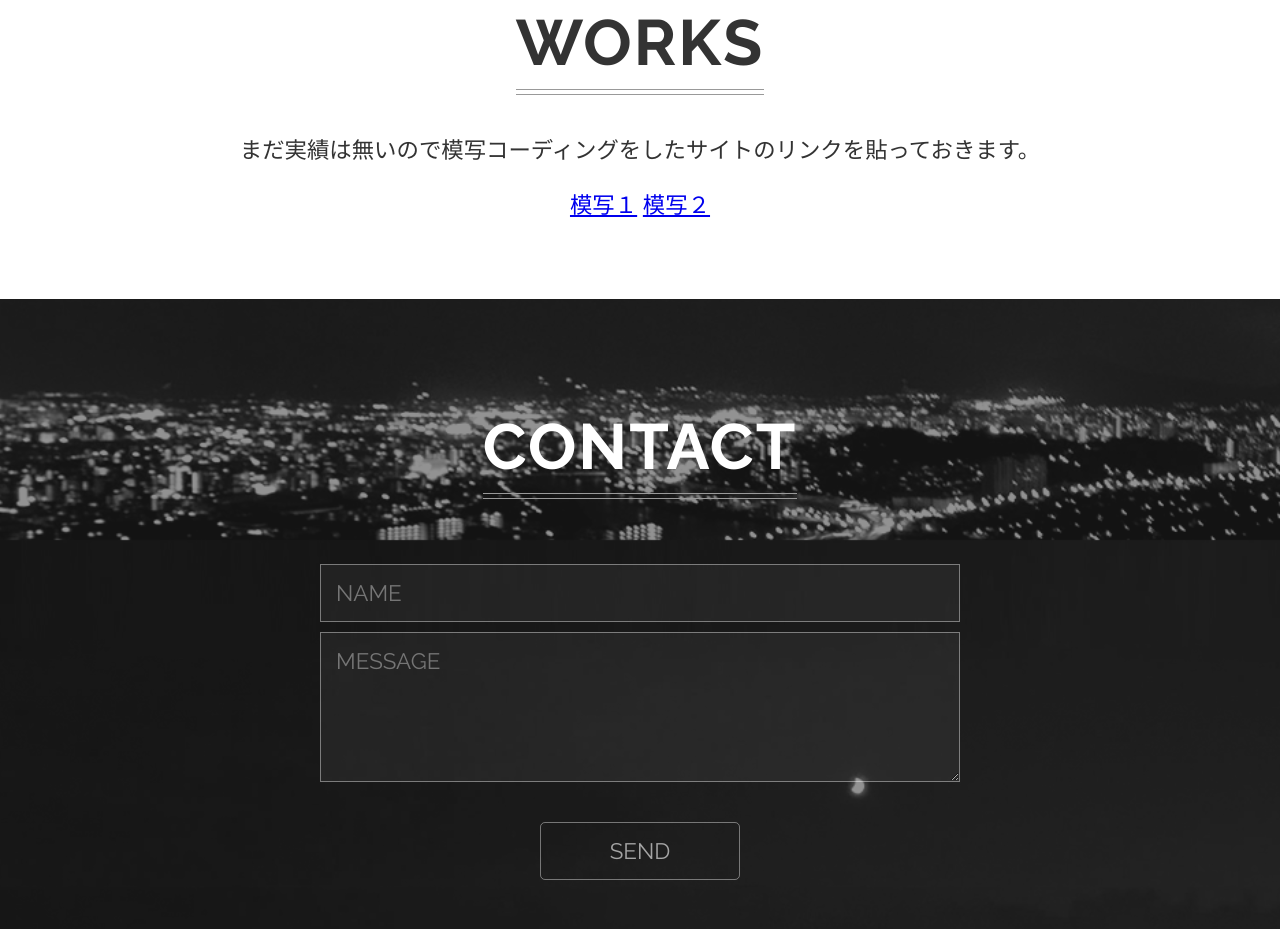
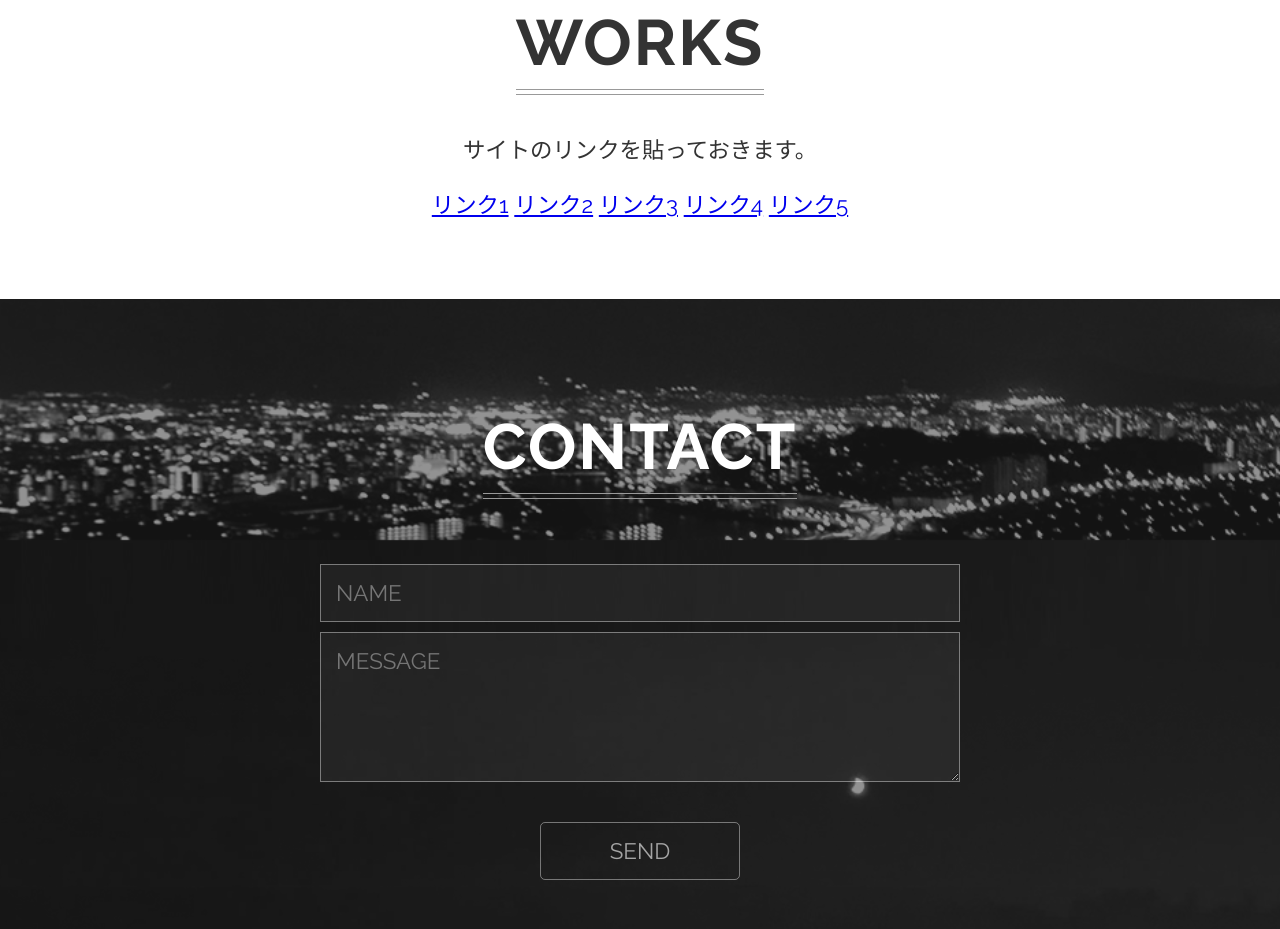
Before and after one commit to Levi910/portfolio, a plain HTML site: page index.html in a window 1280 px wide. Shown: the part 1860-2789 px from the top of the page. Drawn offline with Linux system fonts and the light colour scheme.

Commit message:
Update index.html

```diff
--- a/index.html
+++ b/index.html
@@ -30,9 +30,12 @@
     </section>
     <section class="works">
       <h2 class="heading">WORKS</h2>
-      <p>まだ実績は無いので模写コーディングをしたサイトのリンクを貼っておきます。</p>
-      <a class="link" href="https://code-step.com/demo/html/portfolio1/">模写１</a>
-      <a class="link" href="https://isara.life/">模写２</a>
+      <p>サイトのリンクを貼っておきます。</p>
+      <a class="link" href="https://code-step.com/demo/html/portfolio1/">リンク1</a>
+      <a class="link" href="https://isara.life/">リンク2</a>
+      <a class="link" href="https://levi910.github.io/site/">リンク3</a>
+      <a class="link" href="https://levi910.github.io/test4/">リンク4</a>
+      <a class="link" href="https://levi910.github.io/test5/">リンク5</a>
     </section>
     <section class="contact" id="contact">
       <h2 class="heading">CONTACT</h2>
```
